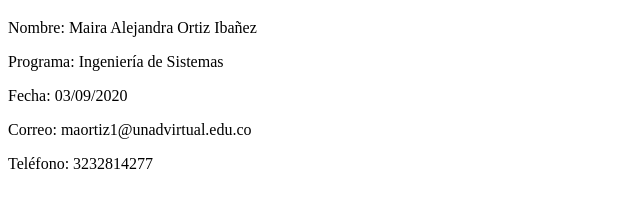
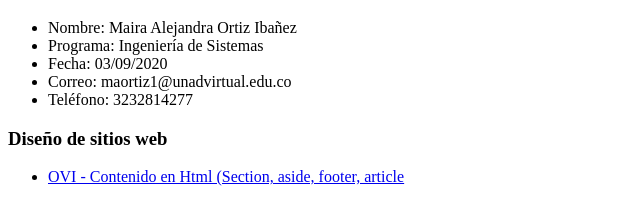
Before and after one commit to Alejandra-beep/Prueba, a plain HTML site: page index.html in a window 1280 px wide. Shown: the part 61-284 px from the top of the page, without its empty margins (0-640 px from the left). Drawn offline with Linux system fonts and the light colour scheme.

Commit message:
Actualización index
Add <li> and a class

```diff
--- a/index.html
+++ b/index.html
@@ -7,10 +7,19 @@
 </head>
 <body>
     <h1>Datos Personales</h1>
-    <p>Nombre: Maira Alejandra Ortiz Ibañez</p>
-    <p>Programa: Ingeniería de Sistemas</p>
-    <p>Fecha: 03/09/2020</p>
-    <p>Correo: maortiz1@unadvirtual.edu.co</p>
-    <p>Teléfono: 3232814277</p>
+    <ul>
+        <li>Nombre: Maira Alejandra Ortiz Ibañez</li>
+        <li>Programa: Ingeniería de Sistemas</li>
+        <li>Fecha: 03/09/2020</li>
+        <li>Correo: maortiz1@unadvirtual.edu.co</li>
+        <li>Teléfono: 3232814277</li>
+    </ul>
+
+    <h3>Diseño de sitios web</h3>
+    <nav>
+         <ul class="menu">
+             <li><a href="plaining.html">OVI - Contenido en Html (Section, aside, footer, article</a></li>
+         </ul>
+    </nav>
 </body>
 </html>
```
Also changed, not shown: plaining.html (added).
